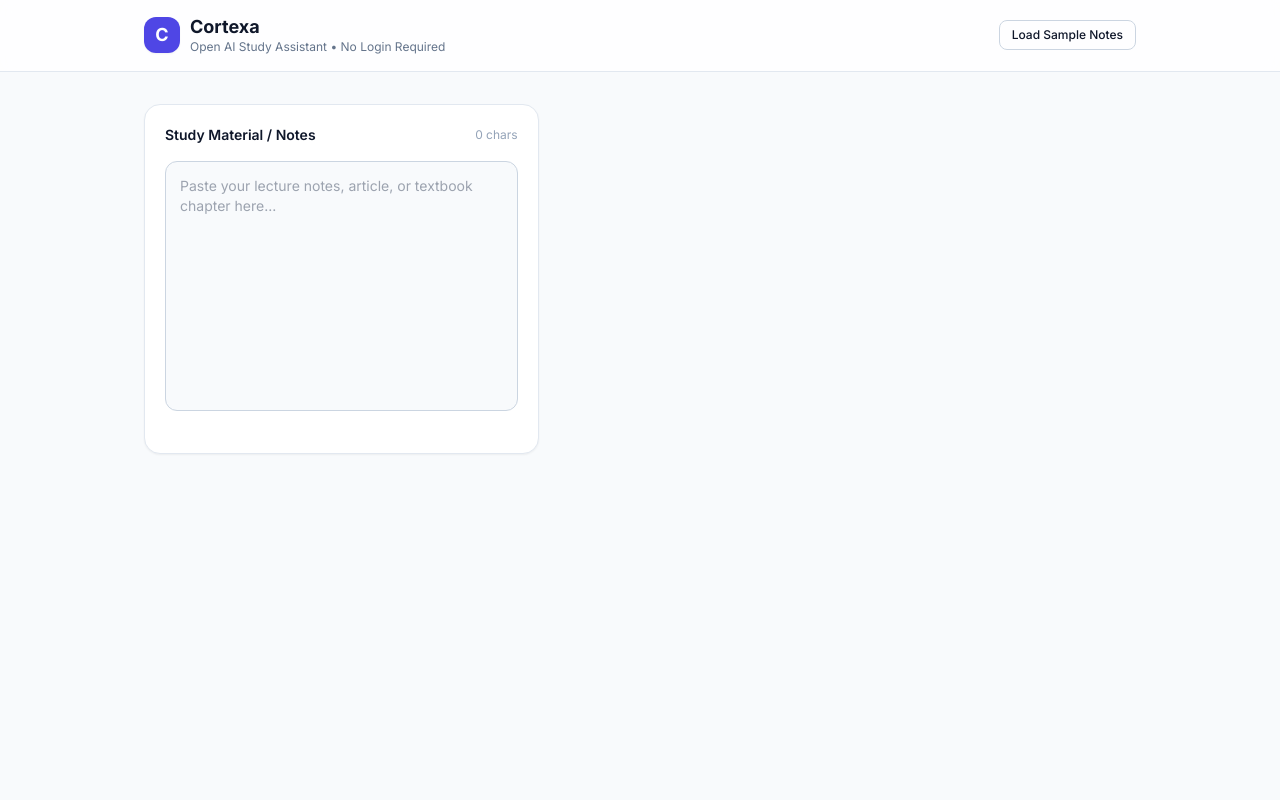
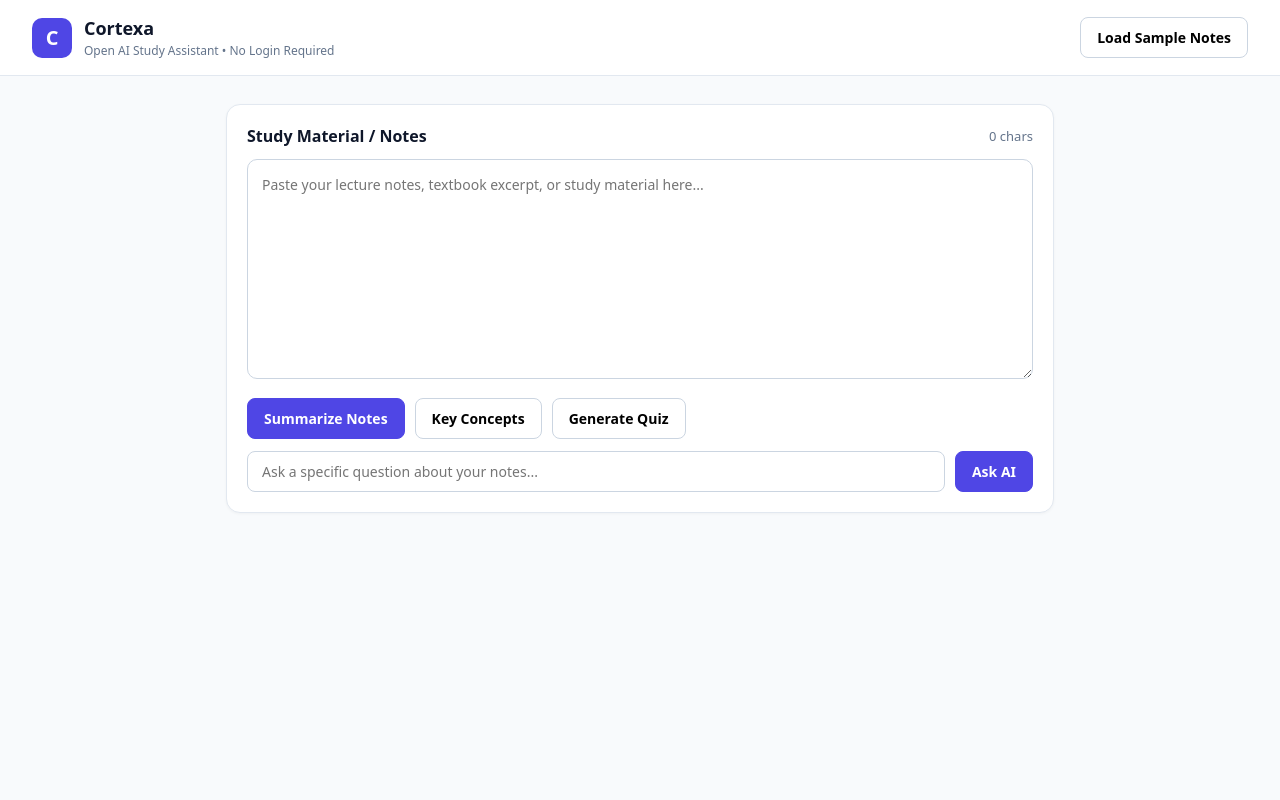
Before and after one commit to soummadeep/ai-study-assistant, a Flask app: page / in a window 1280 px wide. Run offline with Flask 3, Linux system fonts and the light colour scheme; some libraries are stand-ins or nearby versions.

Commit message:
Revise index.html with new title and layout changes
Updated the title and improved styling for the header and main sections. Added functionality for loading sample notes and asking custom questions.

```diff
--- a/templates/index.html
+++ b/templates/index.html
@@ -3,50 +3,139 @@
 <head>
   <meta charset="UTF-8" />
   <meta name="viewport" content="width=device-width, initial-scale=1.0" />
-  <title>Cortexa — AI Study Assistant</title>
-  <script src="https://cdn.tailwindcss.com"></script>
+  <title>Cortexa — Open AI Study Assistant</title>
   <style>
-    @import url('https://fonts.googleapis.com/css2?family=Inter:wght@400;500;600;700&display=swap');
-    body { font-family: 'Inter', sans-serif; }
+    * { box-sizing: border-box; font-family: system-ui, -apple-system, sans-serif; }
+    body { margin: 0; background: #f8fafc; color: #0f172a; }
+    header {
+      display: flex; justify-content: space-between; align-items: center;
+      padding: 16px 32px; background: #fff; border-bottom: 1px solid #e2e8f0;
+    }
+    .brand { display: flex; align-items: center; gap: 12px; }
+    .logo {
+      width: 40px; height: 40px; border-radius: 10px; background: #4f46e5;
+      color: #fff; font-weight: 700; display: grid; place-items: center; font-size: 20px;
+    }
+    .brand h1 { margin: 0; font-size: 18px; }
+    .brand p { margin: 2px 0 0; font-size: 12px; color: #64748b; }
+    button {
+      cursor: pointer; border-radius: 8px; padding: 10px 16px;
+      font-size: 14px; font-weight: 600; border: 1px solid #cbd5e1; background: #fff;
+    }
+    button:hover { background: #f1f5f9; }
+    button.primary { background: #4f46e5; color: #fff; border-color: #4f46e5; }
+    button.primary:hover { background: #4338ca; }
+    button:disabled { opacity: 0.6; cursor: not-allowed; }
+    main { max-width: 860px; margin: 28px auto; padding: 0 16px; }
+    .card {
+      background: #fff; border: 1px solid #e2e8f0; border-radius: 14px;
+      padding: 20px; box-shadow: 0 1px 3px rgba(0,0,0,0.04); margin-bottom: 20px;
+    }
+    .card-header {
+      display: flex; justify-content: space-between; align-items: center; margin-bottom: 12px;
+    }
+    .card-header span { font-size: 13px; color: #64748b; }
+    textarea {
+      width: 100%; height: 220px; padding: 14px; border-radius: 10px;
+      border: 1px solid #cbd5e1; font-size: 14px; line-height: 1.6; resize: vertical;
+    }
+    .actions { display: flex; flex-wrap: wrap; gap: 10px; margin-top: 14px; }
+    .ask-row { display: flex; gap: 10px; margin-top: 12px; }
+    .ask-row input {
+      flex: 1; padding: 10px 14px; border-radius: 8px; border: 1px solid #cbd5e1; font-size: 14px;
+    }
+    #output { white-space: pre-wrap; line-height: 1.65; font-size: 15px; }
+    .hidden { display: none; }
   </style>
 </head>
-<body class="bg-slate-50 text-slate-900 dark:bg-slate-950 dark:text-slate-100 min-h-screen">
-  <!-- Header -->
-  <header class="border-b border-slate-200 dark:border-slate-800 bg-white/80 dark:bg-slate-900/80 backdrop-blur sticky top-0 z-10">
-    <div class="max-w-5xl mx-auto px-4 py-4 flex items-center justify-between">
-      <div class="flex items-center gap-2.5">
-        <div class="w-9 h-9 rounded-xl bg-indigo-600 text-white flex items-center justify-center font-bold text-lg shadow-sm">C</div>
-        <div>
-          <h1 class="font-bold text-lg leading-tight">Cortexa</h1>
-          <p class="text-xs text-slate-500 dark:text-slate-400">Open AI Study Assistant • No Login Required</p>
-        </div>
+<body>
+  <header>
+    <div class="brand">
+      <div class="logo">C</div>
+      <div>
+        <h1>Cortexa</h1>
+        <p>Open AI Study Assistant • No Login Required</p>
       </div>
-      <button id="loadSampleBtn" class="text-xs font-medium px-3 py-1.5 rounded-lg border border-slate-300 dark:border-slate-700 hover:bg-slate-100 dark:hover:bg-slate-800 transition">
-        Load Sample Notes
-      </button>
     </div>
+    <button type="button" onclick="loadSample()">Load Sample Notes</button>
   </header>
 
-  <main class="max-w-5xl mx-auto px-4 py-8 grid grid-cols-1 lg:grid-cols-12 gap-8">
-    <!-- Left Input Column -->
-    <section class="lg:col-span-5 space-y-5">
-      <div class="bg-white dark:bg-slate-900 p-5 rounded-2xl border border-slate-200 dark:border-slate-800 shadow-sm space-y-4">
-        <div class="flex items-center justify-between">
-          <label for="notesInput" class="font-semibold text-sm">Study Material / Notes</label>
-          <span id="charCount" class="text-xs text-slate-400">0 chars</span>
-        </div>
+  <main>
+    <div class="card">
+      <div class="card-header">
+        <strong>Study Material / Notes</strong>
+        <span id="charCount">0 chars</span>
+      </div>
+      <textarea id="notes" placeholder="Paste your lecture notes, textbook excerpt, or study material here..." oninput="updateCount()"></textarea>
 
-        <textarea id="notesInput" rows="11" placeholder="Paste your lecture notes, article, or textbook chapter here..."
-          class="w-full rounded-xl border border-slate-300 dark:border-slate-700 bg-slate-50 dark:bg-slate-950 p-3.5 text-sm focus:outline-none focus:ring-2 focus:ring-indigo-500 resize-none"></textarea>
+      <div class="actions">
+        <button type="button" class="primary" onclick="runTask('Summarize these notes into clear, structured bullet points.')">Summarize Notes</button>
+        <button type="button" onclick="runTask('Extract the key concepts, definitions, and formulas from these notes.')">Key Concepts</button>
+        <button type="button" onclick="runTask('Generate 5 multiple-choice practice questions with answers based on these notes.')">Generate Quiz</button>
+      </div>
 
-        <!-- Controls -->
-        <div class="grid grid-cols-3 gap-2.5">
-          <div>
-            <label class="block text-xs font-medium text-slate-5
+      <div class="ask-row">
+        <input id="customQuestion" type="text" placeholder="Ask a specific question about your notes..." onkeydown="if(event.key==='Enter') askCustom()" />
+        <button type="button" class="primary" onclick="askCustom()">Ask AI</button>
+      </div>
+    </div>
 
+    <div id="resultCard" class="card hidden">
+      <div class="card-header">
+        <strong>AI Study Output</strong>
+        <span id="statusText"></span>
+      </div>
+      <div id="output"></div>
+    </div>
+  </main>
 
-            from flask import render_template
+  <script>
+    const notesEl = document.getElementById("notes");
+    const charCountEl = document.getElementById("charCount");
+    const resultCard = document.getElementById("resultCard");
+    const outputEl = document.getElementById("output");
+    const statusEl = document.getElementById("statusText");
 
-@app.route("/")
-def home():
-    return render_template("index.html")
+    function updateCount() {
+      charCountEl.textContent = `${notesEl.value.length} chars`;
+    }
+
+    function loadSample() {
+      notesEl.value = `In Data Structures and Algorithms (DSA), a tree is a non-linear, hierarchical data structure composed of nodes connected by edges without any cycles. Unlike linear structures such as arrays or linked lists that store data sequentially, trees organize information in parent-child relationships. A tree with N nodes always contains exactly N - 1 edges.\n\nCore Terminology:\n- Root: The topmost node of the tree that has no parent.\n- Edge: The connecting link between a parent node and a child node.\n- Leaf Node: A node with no children.\n- Height: The length of the longest path from the root to a leaf.`;
+      updateCount();
+    }
+
+    function askCustom() {
+      const q = document.getElementById("customQuestion").value.trim();
+      if (!q) return alert("Enter a question first.");
+      runTask(q);
+    }
+
+    async function runTask(instruction) {
+      const notes = notesEl.value.trim();
+      if (!notes) return alert("Please paste some study notes first (or click Load Sample Notes).");
+
+      resultCard.classList.remove("hidden");
+      statusEl.textContent = "Thinking...";
+      outputEl.textContent = "";
+
+      const prompt = `${instruction}\n\nStudy Notes:\n${notes}`;
+
+      try {
+        const res = await fetch("/ask", {
+          method: "POST",
+          headers: { "Content-Type": "application/json" },
+          body: JSON.stringify({ prompt })
+        });
+        const data = await res.json();
+        if (!res.ok) throw new Error(data.error || "Request failed");
+        statusEl.textContent = "Done";
+        outputEl.textContent = data.reply;
+      } catch (err) {
+        statusEl.textContent = "Error";
+        outputEl.textContent = "Error: " + err.message;
+      }
+    }
+  </script>
+</body>
+</html>
```
